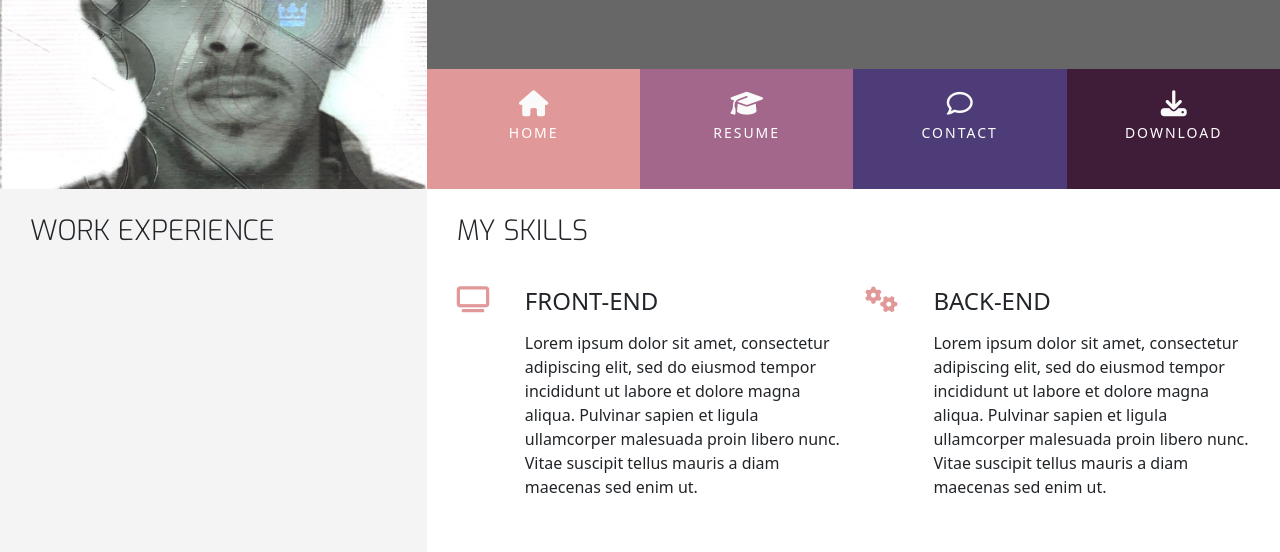
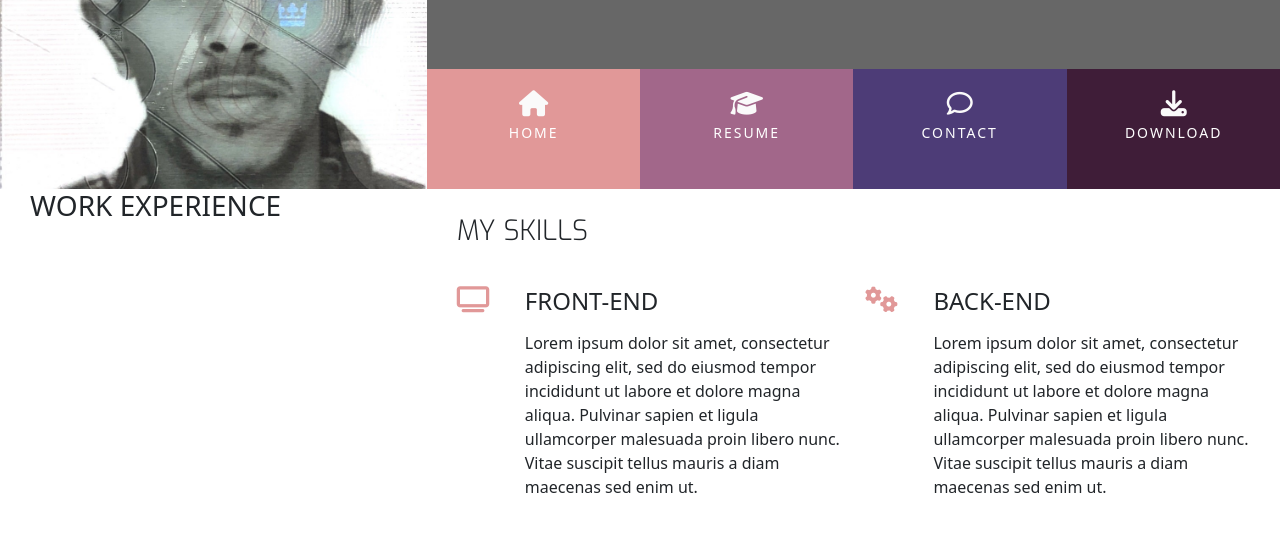
Before and after one commit to Omar-Alme/mini-resume, a plain HTML site: page resume.html in a window 1280 px wide. Shown: the part 180-732 px from the top of the page. Drawn offline with nearby package versions, Linux system fonts and the light colour scheme.

Commit message:
Change work experience section and style it

```diff
--- a/resume.html
+++ b/resume.html
@@ -55,15 +55,14 @@
   </header>
   <section class="container-fluid">
     <div class="row">
-      <div class="col-md-4 bg-color-personal section-column">
+      <div class="col-md-4 bg-color-work-experience section-column">
         <div class="row">
           <div class="col-12">
-            <h3 class="section-heading uppercase">
+            <h3 class="work-heading uppercase">
               Work Experience
             </h3>
           </div>
         </div>
-
       </div>
       <div class="col-md-8 bg-color-reasons section-column">
         <div class="row">
```
